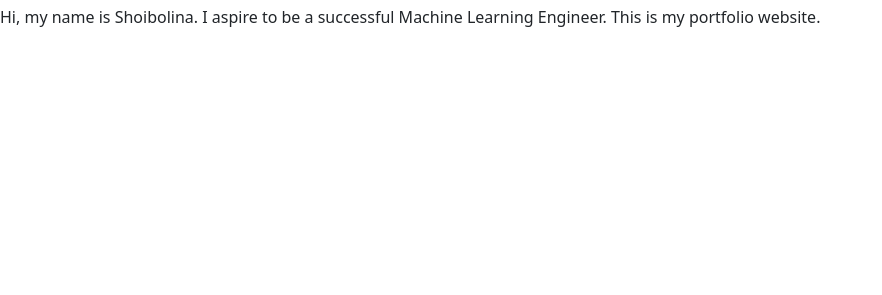
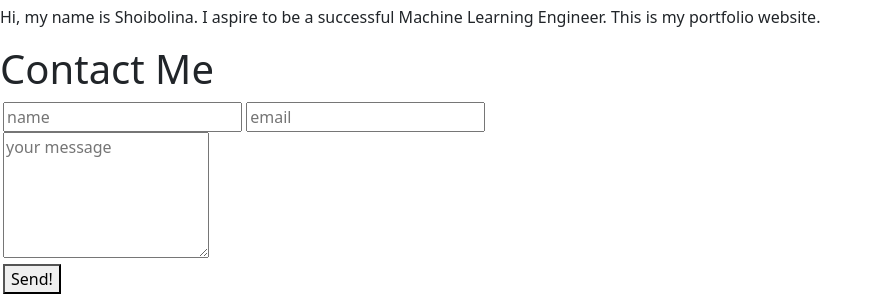
Before and after one commit to anilobiohS-ipynb/profess-port, a plain HTML site: page index.html in a window 1280 px wide. Shown: the part 1193-1488 px from the top of the page, without its empty margins (0-882 px from the left). Before the commit the page ends 1238 px from the top, so only its background shows below. Drawn offline with nearby package versions, Linux system fonts and the light colour scheme.

Commit message:
Update index.html

```diff
--- a/index.html
+++ b/index.html
@@ -58,12 +58,29 @@
 		</div>
 	</div>
 	<!-- About me -->
-	<div id="bio">
+	<div id="about">
 		<h1>About Me</h1>
 		<p>
 			Hi, my name is Shoibolina. I aspire to be a successful Machine Learning Engineer. This is my portfolio website.
 		</p>
 	</div>
-
+	<!-- email form -->
+	<div id="contact">
+		<h1>Contact Me</h1>
+		<table>
+			<td>
+				<td>
+					<form action="MAILTO: skaushik7269@gmail.com" method="Post" enctype="text/plain">
+						<input type="text" placeholder="name" required>
+						<input type="email" placeholder="email" required>
+						<br>
+						<textarea placeholder="your message" required rows="5"></textarea>
+						<br>
+						<button class="send">Send!</button>
+					</form>
+				</td>
+			</td>
+		</table>
+	</div>
 </body>
 </html>
```
